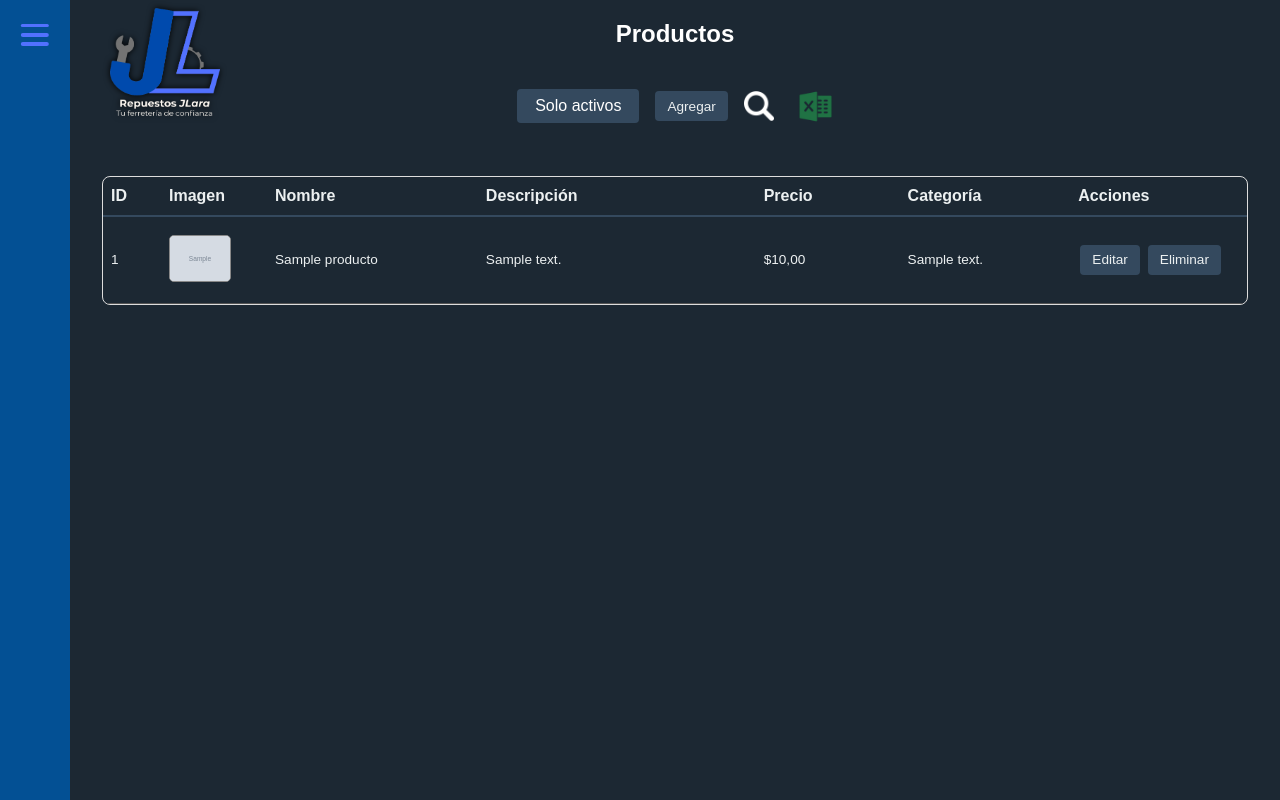
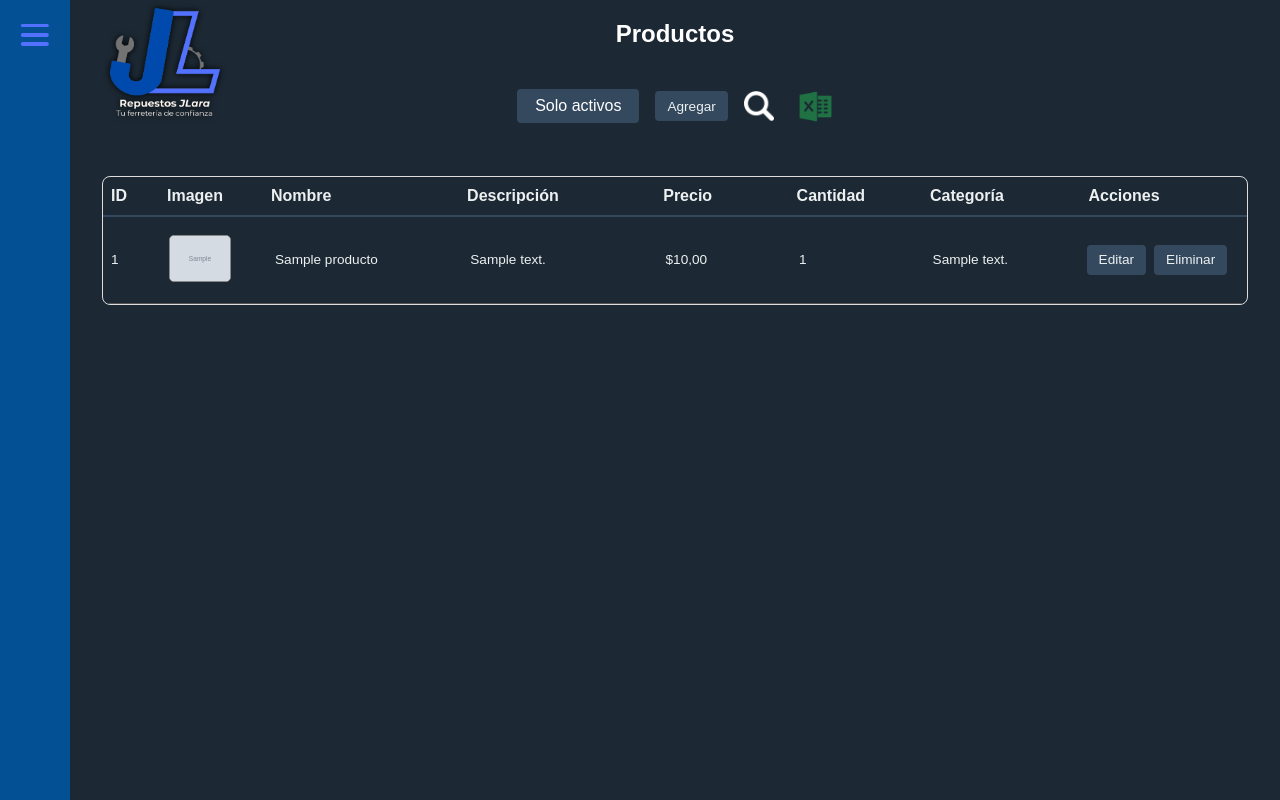
Before and after one commit to XavierL2305/Proyecto-TIII, a Django app: page /productos/ in a window 1280 px wide. Run offline with Django 5.2, Linux system fonts and the light colour scheme; tables that the repository leaves empty hold one stand-in row (values such as "Sample post"); grey boxes marked "Sample" are stand-in pictures.

Commit message:
actualizacion productos

```diff
--- a/productos/forms.py
+++ b/productos/forms.py
@@ -4,7 +4,8 @@ from categorias.models import Categorias
 
 class ProductoForm(forms.ModelForm):
     categoria = forms.ModelChoiceField(queryset=Categorias.objects.filter(status=True), required=True, label="Categoría")
+    cantidad = forms.IntegerField(min_value=0, label="Cantidad")
 
     class Meta:
         model = Productos
-        fields = ['nombre', 'descripcion', 'precio', 'imagen', 'categoria', 'status']
+        fields = ['nombre', 'descripcion', 'precio', 'cantidad' ,'imagen', 'categoria', 'status']
--- a/productos/models.py
+++ b/productos/models.py
@@ -6,6 +6,7 @@ class Productos(models.Model):
     nombre = models.CharField(max_length=120, verbose_name="Nombre")
     descripcion = models.TextField(verbose_name="Descripción")
     precio = models.DecimalField(max_digits=10, decimal_places=2, verbose_name="Precio")
+    cantidad = models.IntegerField(default=0, verbose_name="Cantidad")
     imagen = models.ImageField(upload_to="productos", blank=True, null=True, verbose_name="Imagen")
     status = models.BooleanField(default=True, verbose_name="Activo")
 
--- a/productos/static/productos/productos.js
+++ b/productos/static/productos/productos.js
@@ -36,6 +36,7 @@ document.addEventListener("DOMContentLoaded", () => {
         document.getElementById('nombre_editar').value = datos.nombre || '';
         document.getElementById('descripcion_editar').value = datos.descripcion || '';
         document.getElementById('precio_editar').value = datos.precio || '';
+        document.getElementById('cantidad_editar').value = datos.cantidad || 0;
         const imgPreview = document.getElementById('img_preview_editar');
         if (datos.imagen) {
           imgPreview.src = datos.imagen;
@@ -137,7 +138,7 @@ document.addEventListener("DOMContentLoaded", () => {
           textoBusqueda = fila.children[4].textContent.toLowerCase();
           break;
         case 'categoria':
-          textoBusqueda = fila.children[5].textContent.toLowerCase();
+          textoBusqueda = fila.children[6].textContent.toLowerCase();
           break;
         default:
           textoBusqueda = '';
--- a/productos/static/productos/styles_productos.css
+++ b/productos/static/productos/styles_productos.css
@@ -128,11 +128,12 @@ h1, h2 {
   minmax(3rem, 3rem)    /* columna fija de 3rem */
   minmax(6rem, 6rem)    /* columna fija de 6rem */
   minmax(150px, 1.5fr)  /* columna con mínimo 150px y crece con fr */
-  minmax(200px, 2fr)
+  minmax(150px, 1.5fr)  /* columna con mínimo 150px y crece con fr */
+  minmax(100px, 1fr)
   minmax(100px, 1fr)
   minmax(120px, 1.2fr)
   minmax(120px, 1.2fr);
-  gap: 10px;
+  gap: 8px;
   font-weight: bold;
   color: var(--texto_principal);
   padding: 10px 8px;
@@ -153,7 +154,8 @@ h1, h2 {
   minmax(3rem, 3rem)    /* columna fija de 3rem */
   minmax(6rem, 6rem)    /* columna fija de 6rem */
   minmax(150px, 1.5fr)  /* columna con mínimo 150px y crece con fr */
-  minmax(200px, 2fr)    /* columna con mínimo 200px y crece */
+  minmax(150px, 1.5fr)  /* columna con mínimo 150px y crece con fr */
+  minmax(100px, 1fr)    /* columna con mínimo 200px y crece */
   minmax(100px, 1fr)    /* columna con mínimo 100px y crece */
   minmax(120px, 1.2fr)  /* */
   minmax(120px, 1.2fr); /* */
@@ -435,6 +437,12 @@ input::placeholder{
     margin: 30px 1rem 1rem;
     transition: all 0.3s ease-in-out;
   }
+  .titulo-container{
+    margin: 10px 0 50px;
+  }
+  .center-filters{
+    margin: 1rem 1rem 3rem;
+  }
 }
 
 @media (max-width: 500px) {
--- a/productos/templates/productos/productos.html
+++ b/productos/templates/productos/productos.html
@@ -89,6 +89,7 @@
       <b>Nombre</b>
       <b>Descripción</b>
       <b>Precio</b>
+      <b>Cantidad</b>
       <b>Categoría</b>
       <b>Acciones</b>
     </div>
@@ -107,6 +108,7 @@
           <div>{{ producto.nombre }}</div>
           <div>{{ producto.descripcion }}</div>
           <div>${{ producto.precio }}</div>
+          <div>{{ producto.cantidad }}</div>
           <div>
             {% if producto.categoria %}
               {{ producto.categoria.descripcion }}
@@ -128,6 +130,7 @@
                 data-nombre="{{ producto.nombre|escapejs }}"
                 data-descripcion="{{ producto.descripcion|escapejs }}"
                 data-precio="{{ producto.precio }}"
+                data-cantidad="{{ producto.cantidad }}"
                 data-imagen="{% if producto.imagen %}{{ producto.imagen.url }}{% endif %}">
                 Editar
               </button>
@@ -162,6 +165,7 @@
       <div><input type="text" name="nombre" id="nombre_agregar" placeholder=" " required><label for="nombre_agregar">Nombre</label></div>
       <div><textarea name="descripcion" id="descripcion_agregar" rows="2" placeholder=" " required></textarea><label for="descripcion_agregar">Descripción</label></div>
       <div><input type="number" step="0.01" min="0" name="precio" id="precio_agregar" placeholder=" " required><label for="precio_agregar">Precio</label></div>
+      <div><input type="number" name="cantidad" id="cantidad_agregar" min="0" placeholder=" " required><label for="cantidad_agregar">Cantidad</label></div>
       <div>
         <label for="categoria_agregar"></label>
         <select name="categoria" id="categoria_agregar" required>
@@ -186,6 +190,7 @@
       <div><input type="text" name="nombre" id="nombre_editar" placeholder=" " required><label for="nombre_editar">Nombre</label></div>
       <div><textarea name="descripcion" id="descripcion_editar" rows="2" placeholder=" " required></textarea><label for="descripcion_editar">Descripción</label></div>
       <div><input type="number" step="0.01" min="0" name="precio" id="precio_editar" placeholder=" " required><label for="precio_editar">Precio</label></div>
+      <div><input type="number" name="cantidad" id="cantidad_agregar" min="0" placeholder=" " required><label for="cantidad_agregar">Cantidad</label></div>
       <div>
         <label for="categoria_agregar"></label>
         <select name="categoria" id="categoria_agregar" required>
--- a/productos/views.py
+++ b/productos/views.py
@@ -93,18 +93,18 @@ def exportar_excel(request):
     ws_activos.title = "Productos Activos"
 
     # Configuración del encabezado
-    ws_activos.merge_cells('B1:D1')
+    ws_activos.merge_cells('B1:E1')
     ws_activos['B1'] = "CONTACTOS JLARA"
     ws_activos['B1'].font = Font(size=22, bold=True)
     ws_activos['B1'].alignment = Alignment(horizontal='center', vertical='center')
 
     # Insertar logo en el encabezado
     img = Image(logo_path)
-    img.width = 130
+    img.width = 140
     img.height = 70
-    ws_activos.column_dimensions['E'].width = 18
+    ws_activos.column_dimensions['F'].width = 18
     ws_activos.row_dimensions[1].height = 50
-    img.anchor = 'E1'
+    img.anchor = 'F1'
     ws_activos.add_image(img)
 
     # Consulta productos activos
@@ -124,7 +124,7 @@ def exportar_excel(request):
     ws_activos['A3'].font = Font(size=14, bold=True)
 
     # Encabezados de tabla
-    headers = ["ID", "Nombre", "Descripción", "Precio", "Categoría"]
+    headers = ["ID", "Nombre", "Descripción", "Precio", "Cantidad", "Categoría"]
     for col_num, header in enumerate(headers, 1):
         cell = ws_activos.cell(row=5, column=col_num)
         cell.value = header
@@ -140,6 +140,7 @@ def exportar_excel(request):
             p.nombre,
             p.descripcion,
             float(p.precio),
+            int(p.cantidad),
             p.categoria.descripcion if p.categoria else "Sin categoría"
         ]
         for col_num, valor in enumerate(valores, 1):
@@ -156,7 +157,8 @@ def exportar_excel(request):
     ws_activos.column_dimensions['A'].width = 10
     ws_activos.column_dimensions['C'].width = 40
     ws_activos.column_dimensions['D'].width = 15
-    ws_activos.column_dimensions['E'].width = 20
+    ws_activos.column_dimensions['E'].width = 15
+    ws_activos.column_dimensions['D'].width = 20
 
     ws_activos.row_dimensions[5].height = 30
     for row in range(6, 6 + cantidad_activos):
@@ -166,7 +168,7 @@ def exportar_excel(request):
     ws_inactivos = wb.create_sheet(title="Productos Inactivos")
 
     # Encabezado hoja inactivos
-    ws_inactivos.merge_cells('B1:D1')
+    ws_inactivos.merge_cells('B1:E1')
     ws_inactivos['B1'] = "CONTACTOS JLARA"
     ws_inactivos['B1'].font = Font(size=22, bold=True)
     ws_inactivos['B1'].alignment = Alignment(horizontal='center', vertical='center')
@@ -175,9 +177,9 @@ def exportar_excel(request):
     img_inactivos = Image(logo_path)
     img_inactivos.width = 130
     img_inactivos.height = 70
-    ws_inactivos.column_dimensions['E'].width = 18
+    ws_inactivos.column_dimensions['F'].width = 18
     ws_inactivos.row_dimensions[1].height = 50
-    img_inactivos.anchor = 'E1'
+    img_inactivos.anchor = 'F1'
     ws_inactivos.add_image(img_inactivos)
 
     # Imagen izquierda en hoja inactivos
@@ -212,6 +214,7 @@ def exportar_excel(request):
             p.nombre,
             p.descripcion,
             float(p.precio),
+            int(p.cantidad),
             p.categoria.descripcion if p.categoria else "Sin categoría"
         ]
         for col_num, valor in enumerate(valores, 1):
@@ -229,7 +232,8 @@ def exportar_excel(request):
     ws_inactivos.column_dimensions['A'].width = 10
     ws_inactivos.column_dimensions['C'].width = 40
     ws_inactivos.column_dimensions['D'].width = 15
-    ws_inactivos.column_dimensions['E'].width = 20
+    ws_inactivos.column_dimensions['E'].width = 15
+    ws_inactivos.column_dimensions['F'].width = 20
 
     ws_inactivos.row_dimensions[5].height = 30
     for row in range(6, 6 + cantidad_inactivos):
```
Also changed, not shown: media/productos/tornillosGigante_pnyWw8N.jpg (added), productos/migrations/0002_productos_cantidad.py (added).
